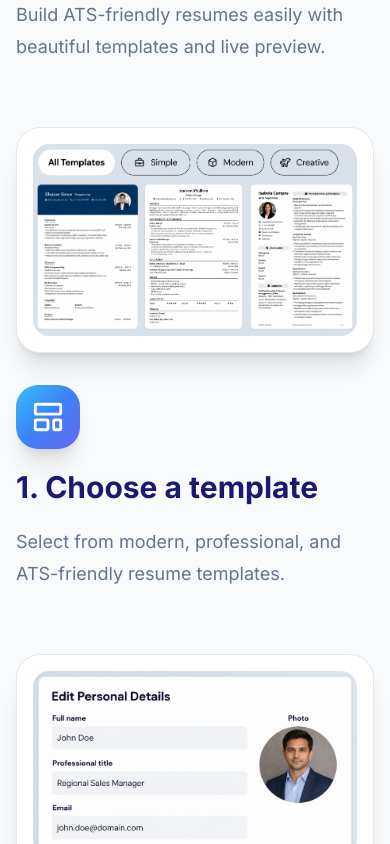
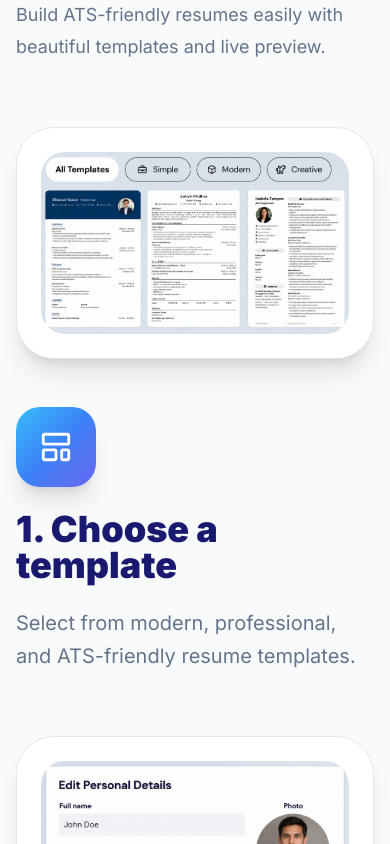
Before and after one commit to diyarathod910/Resume-builder-app, a Next.js app in the folder resume-builder/: page / in a window 390 px wide. Shown: the part 1920-2764 px from the top of the page. Built offline with nearby package versions, Linux system fonts and the light colour scheme.

Commit message:
add templates page and changes in nav component

```diff
--- a/resume-builder/src/app/components/UI/StepSectionUI.jsx
+++ b/resume-builder/src/app/components/UI/StepSectionUI.jsx
@@ -76,49 +76,43 @@ export default function StepsSection() {
 
                         <div
                             key={index}
-                            className="w-full flex flex-col gap-8 lg:gap-10"
+                            className={`w-full flex flex-col lg:flex-row items-center gap-12 lg:gap-20 ${index % 2 !== 0 ? "lg:flex-row-reverse" : ""
+                                }`}
                         >
 
                             {/* IMAGE */}
-                            <div className="w-full">
+                            <div className="w-full lg:w-1/2">
 
-                                <div className="w-full bg-white rounded-[24px] md:rounded-[32px] lg:rounded-[38px] p-4 md:p-6 lg:p-8 shadow-xl border border-[#E2E8F0]">
+                                <div className="bg-white rounded-[38px] p-6 shadow-xl border border-[#E2E8F0]">
 
-                                    <div className="w-full rounded-2xl lg:rounded-3xl overflow-hidden">
-
-                                        <Image
-                                            src={step.image}
-                                            alt={step.title}
-                                            width={1200}
-                                            height={800}
-                                            className="w-full object-cover"
-                                        />
-
-                                    </div>
+                                    <Image
+                                        src={step.image}
+                                        alt={step.title}
+                                        width={1200}
+                                        height={800}
+                                        className="w-full rounded-3xl"
+                                    />
 
                                 </div>
 
                             </div>
 
                             {/* CONTENT */}
-                            <div className="w-full flex flex-col gap-5">
+                            <div className="w-full lg:w-1/2 flex flex-col gap-6">
 
-                                {/* ICON */}
-                                <div className="w-16 h-16 md:w-20 md:h-20 rounded-[22px] bg-gradient-to-br from-[#38BDF8] via-[#3B82F6] to-[#6366F1] flex items-center justify-center text-white shadow-xl">
+                                <div className="w-20 h-20 rounded-[24px] bg-gradient-to-br from-[#38BDF8] via-[#3B82F6] to-[#6366F1] flex items-center justify-center text-white shadow-xl">
 
                                     {step.icon}
 
                                 </div>
 
-                                {/* TITLE */}
-                                <h3 className="text-3xl sm:text-4xl md:text-5xl lg:text-[64px] font-bold text-[#191970] leading-tight">
+                                <h3 className="text-4xl lg:text-[72px] leading-none font-black text-[#191970]">
 
                                     {step.number}. {step.title}
 
                                 </h3>
 
-                                {/* DESCRIPTION */}
-                                <p className="text-lg sm:text-xl md:text-2xl lg:text-[28px] text-[#64748B] leading-8 md:leading-10">
+                                <p className="text-xl lg:text-[30px] leading-relaxed text-[#64748B]">
 
                                     {step.description}
 
--- a/resume-builder/src/app/components/header/nav.js
+++ b/resume-builder/src/app/components/header/nav.js
@@ -84,18 +84,12 @@ export default function Nav() {
                             Resume Builder
                         </Link>
 
-                        <button
-                            onClick={() => {
-                                document
-                                    .getElementById("templates")
-                                    ?.scrollIntoView({
-                                        behavior: "smooth",
-                                    });
-                            }}
+                        <Link
+                            href="/templates"
                             className="text-base xl:text-[20px] font-medium text-gray-500 hover:text-[#191970] transition-all cursor-pointer "
                         >
                             Resume Templates
-                        </button>
+                        </Link>
 
                         <Link
                             href="/pricing"
--- /dev/null
+++ b/resume-builder/src/app/templates/page.jsx
@@ -0,0 +1,20 @@
+"use client";
+import Nav from "../components/header/nav";
+import TemplateGridUI from "../components/UI/TemplateGridUI";
+import Footer from "../components/UI/FooterUI";
+
+export default function TemplatesPage() {
+    return (
+        <>
+            <section className="w-full flex items-center justify-center flex-col bg-linear-to-br from-[#191970] via-[#312E81] to-[#4338CA] scroll-smooth ">
+                <Nav />
+                <div className="mt-[5%]">
+                    <TemplateGridUI />
+                </div>
+                <Footer></Footer>
+            </section>
+
+
+        </>
+    );
+}
```
